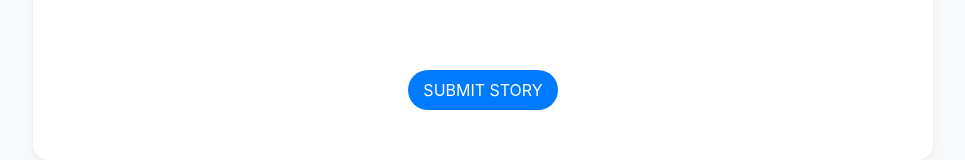
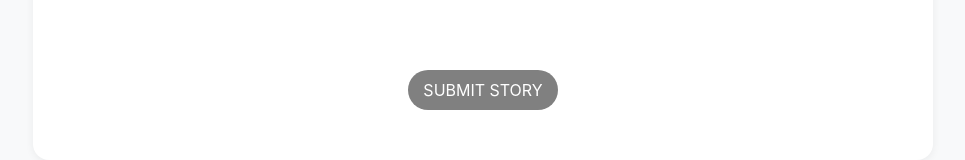
Before and after one commit to hussainJamil24/cultural-storytelling-map, a React (Create React App) app in the folder frontend/: page /upload in a window 1280 px wide. Shown: the part 1224-1384 px from the top of the page, without its empty margins (157-1122 px from the left). Built offline with nearby package versions, Linux system fonts and the light colour scheme.

Commit message:
A statement has been added to the submit story btn

```diff
--- a/frontend/src/assets/styles/uploadstory.css
+++ b/frontend/src/assets/styles/uploadstory.css
@@ -138,6 +138,10 @@
     padding: 8px 15px;
 }
 
+.disabled {
+    background: gray !important;
+}
+
 
 /* Responsive Design */
 @media (max-width: 768px) {
--- a/frontend/src/pages/Upload.js
+++ b/frontend/src/pages/Upload.js
@@ -15,10 +15,16 @@ L.Icon.Default.mergeOptions({
 });
 
 // Component to handle map clicks
-function LocationMarker({ setPosition }) {
+function LocationMarker({ setPosition, onSelectLocation  }) {
     useMapEvents({
         click(e) {
-            setPosition([e.latlng.lat, e.latlng.lng]);
+            const coords = {
+                lat: e.latlng.lat,
+                lng: e.latlng.lng
+            };
+
+            setPosition([coords.lat, coords.lng]);   // show marker
+            onSelectLocation(coords); // save to formData
         },
     });
     return null;
@@ -38,7 +44,18 @@ export default function Upload() {
         anonymous: false,
         images:null,
         audio:null,
+        location: null,
     });
+
+    const btnDisable =
+    formData.title === "" || formData.narrative === ""  ||formData.location == null ;
+
+    const handleLocationSelect = (coords) => {
+    setFormData(prev => ({
+        ...prev,
+        location: coords
+    }));
+};
 
     const handleInputChange = (e) => {
         const { name, value, type, checked } = e.target;
@@ -135,7 +152,9 @@ export default function Upload() {
                                 <TileLayer url="https://{s}.tile.openstreetmap.org/{z}/{x}/{y}.png"/>
 
                                 {/* Detect click */}
-                                <LocationMarker setPosition={setPosition} />
+                                <LocationMarker setPosition={setPosition}
+                                    onSelectLocation={handleLocationSelect}
+                                />
 
                                 {/* Show marker ONLY if user clicked */}
                                 {position && <Marker position={position} />}
@@ -169,7 +188,7 @@ export default function Upload() {
 
                     {/* Submit Button */}
                     <div className="form-section submit-section d-flex justify-content-center mt-5">
-                        <button type="submit" className="main-btn rounded-pill">
+                        <button type="submit" id="submit-btn" className={`main-btn rounded-pill ${btnDisable ? "disabled" : ""}`}>
                             SUBMIT STORY
                         </button>
                     </div>
@@ -183,3 +202,5 @@ export default function Upload() {
         </div>
     );
 }
+
+//  className={btnDisable ? "disabled" : ""}
```
